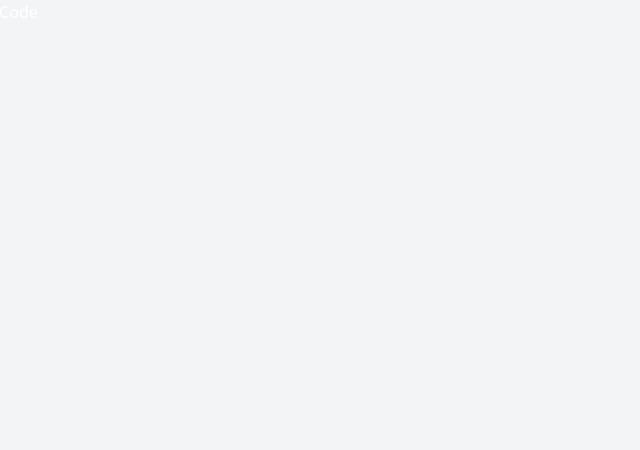
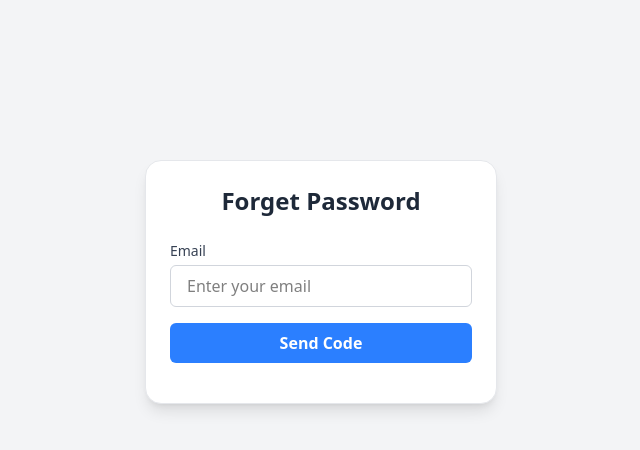
Before and after one commit to KhalidHasanSid/chestGuard_AI_and_Deeplearning, a React (Vite) app in the folder Frontend/: page /forgetpassword in a window 1280 px wide. Shown: the top 450 px of the page, without its empty margins (319-959 px from the left). Built offline with nearby package versions, Linux system fonts and the light colour scheme.

Commit message:
ficvdvijf

```diff
--- a/Frontend/src/admin/detection.jsx
+++ b/Frontend/src/admin/detection.jsx
@@ -2,7 +2,7 @@ import React, { useState } from "react";
 import axios from "axios";
 import { Upload, RefreshCw, Loader2 } from "lucide-react";
 import { BASE_URL } from "../api";
-import { NavLink,Link } from "react-router-dom";
+import { NavLink, Link } from "react-router-dom";
 import Result from "../Result";
 
 const Detection = () => {
@@ -12,7 +12,7 @@ const Detection = () => {
   const [loading, setLoading] = useState(false);
   const [result, setResult] = useState("")
   const [modelType, setModelType] = useState('binary');
-  const [enable, setEnable]=useState(false)
+  const [enable, setEnable] = useState(false)
 
   const handleFileChange = (event) => {
     const file = event.target.files[0];
@@ -132,12 +132,18 @@ const Detection = () => {
           <div className="mt-6 bg-gray-700 p-4 rounded-lg">
             <h2 className="text-lg font-bold text-cyan-400">Analysis Result</h2>
             <p className="text-white">Predicted result: {result}</p>
-            <button onClick={(e)=>setEnable((prev)=>{ if(prev===false)
-              return true;
-              else
-                return false;
-              })}>see detail</button>
-              {enable && <Link to="/result" state={{ MR_no }}>Go to Result</Link>}
+            <button
+              onClick={(e) =>
+                setEnable((prev) => {
+                  if (prev === false) return true;
+                  else return false;
+                })
+              }
+              className="px-4 py-2 bg-white text-black rounded-md border border-gray-300 hover:bg-blue-500 hover:text-green-500 transition-colors duration-200"
+            >
+              See Detail
+            </button>
+            {enable && <Link to="/result" state={{ MR_no }}>Go to Result</Link>}
 
 
           </div>
--- a/Frontend/src/admin/forgetPassword.jsx
+++ b/Frontend/src/admin/forgetPassword.jsx
@@ -56,28 +56,51 @@ export default function ForgetPassword() {
 
     return (
       <>
-            <label>Email:</label>
-            <input type="text" onChange={(e) => setEmail(e.target.value)} />
+  <div className="w-[22rem] mx-auto mt-40 p-6 bg-white rounded-2xl shadow-lg border border-gray-200 flex flex-col items-center">
+    <h2 className="font-bold text-2xl text-gray-800 mb-6">Forget Password</h2>
 
-            <button onClick={sendCode}>Send Code</button>
+    <div className="w-full mb-4">
+      <label className="block text-sm font-medium text-gray-700 mb-1">Email</label>
+      <input
+        type="text"
+        onChange={(e) => setEmail(e.target.value)}
+        className="w-full px-4 py-2 border text-black border-gray-300 rounded-md focus:outline-none focus:ring-2 focus:ring-blue-500"
+        placeholder="Enter your email"
+      />
+    </div>
 
-            {flag === 1 && <p>Code sent</p>}
-            {flag === 2 && <p>Not sent</p>}
+    <button
+      onClick={sendCode}
+      className="bg-blue-500 text-white px-4 py-2 rounded-md hover:bg-blue-400 font-semibold transition duration-200 w-full mb-4"
+    >
+      Send Code
+    </button>
+
+    {flag === 1 && <p className="text-green-600 mb-2">Code sent</p>}
+    {flag === 2 && <p className="text-red-600 mb-2">Not sent</p>}
 
     {flag === 1 && (
-                <>
-                    <label>Enter passcode:</label>
+      <div className="w-full mt-2">
+        <label className="block text-sm font-medium text-gray-700 mb-1">Enter Passcode</label>
         <input
           type="text"
           onChange={(e) => setCode(e.target.value)}
           onKeyDown={(e) => {
             if (e.key === "Enter") handlerFunction();
           }}
+          className="w-full px-4 py-2 border border-gray-700 rounded-md focus:outline-none focus:ring-2 focus:ring-blue-500"
+          placeholder="Enter passcode"
         />
-                </>
+      </div>
     )}
 
-            {flag===3 && (<> <SetNewPassword value={email}/></> )}
+    {flag === 3 && (
+      <div className="w-full mt-4">
+        <SetNewPassword value={email} />
+      </div>
+    )}
+  </div>
 </>
+
     );
 }
--- a/Frontend/src/login.jsx
+++ b/Frontend/src/login.jsx
@@ -34,7 +34,7 @@ function Login() {
   return (
     <div className="flex justify-center items-center min-h-screen bg-gray-100">
       <div className="bg-white p-8 rounded-lg shadow-lg w-full max-w-md border border-black">
-        <h2 className="text-2xl font-semibold text-black text-center mb-6">Login</h2>
+        <h2 className="text-2xl font-semibold text-black text-center mb-6"> Patient Pannel</h2>
 
         <form onSubmit={handleLogin} className="space-y-4">
           <div>
@@ -72,9 +72,7 @@ function Login() {
             Register
           </Link>
           <span className="mx-2 text-black">|</span> */}
-          <Link to="/forgetpassword" className="text-red-600 hover:underline">
-            Forgot Password?
-          </Link>
+
         </div>
       </div>
     </div>
```
Also changed, not shown: 2 other files (tests, documents, lock files or other folders). Lines whose indentation alone changed are shown as unchanged.
